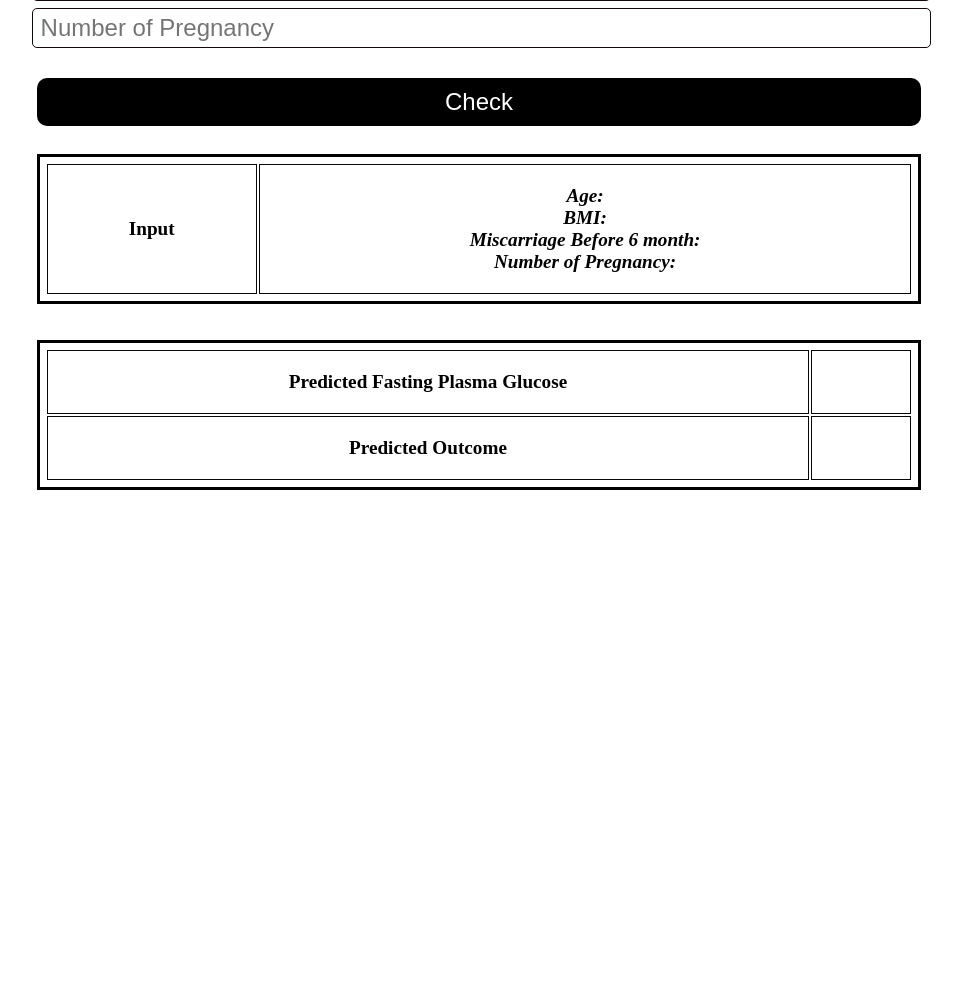
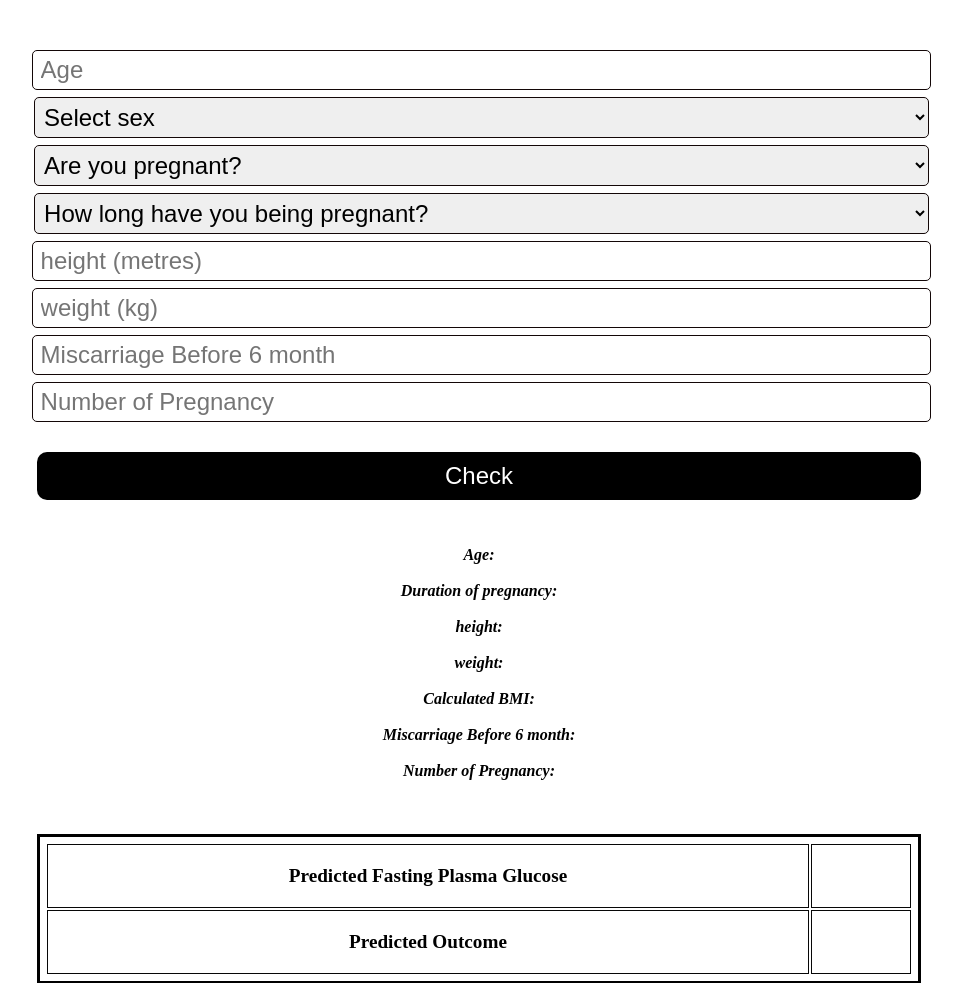
Before and after one commit to Sam-Emma/GDM, a Flask app: page / in a window 1280 px wide. Shown: the part 322-1305 px from the top of the page, without its empty margins (161-1123 px from the left). Before the commit the page ends 812 px from the top, so only its background shows below. Run offline with Flask 2, Linux system fonts and the light colour scheme.

Commit message:
Add files via upload

```diff
--- a/app.py
+++ b/app.py
@@ -9,20 +9,35 @@
     FPG = ""
     age = ""
     bmi = ""
+    w_pregnancy = ""
+    sex =""
+    q_pregnancy =""
+    height = ""
+    weight = ""
     miscarriage = ""
     n_pregnancy = ""
     mess = ""
     if request.method == "POST":
         age = request.form["age"]
-        bmi = request.form["bmi"]
+        sex = request.form["sex"]
+        q_pregnancy = request.form["pregnant_q"]
+        height = request.form["height"]
+        weight = request.form["weight"]
         miscarriage = request.form["miscarriage"]
         n_pregnancy = request.form["n_pregnancy"]
-        predict_real, FPG, mess = model.predict(age,bmi,miscarriage,n_pregnancy)
+        w_pregnancy = request.form["w_pregnancy"]
+        predict_real, FPG, bmi, mess = model.predict(age,sex,q_pregnancy,
+                                    height, weight,
+                                    miscarriage,
+                                    n_pregnancy,w_pregnancy)
     return render_template("index.html",outcome = predict_real,
                             fpg = FPG,
                             age_input =age,bmi_input = bmi,
                             miscarriage_input = miscarriage,
                             n_preg_input = n_pregnancy,
+                            w_preg_input = w_pregnancy,
+                            height_input = height,
+                            weight_input = weight,
                             message = mess
                     )
 
--- a/static/styles/style.css
+++ b/static/styles/style.css
@@ -9,16 +9,34 @@
 }
 .head{
 
-    background-color: #FDFFF5;
+
     font-family:Impact, Haettenschweiler, 'Arial Narrow Bold', sans-serif;
     font-size: 30pt;
-    padding: 30px;
+    padding: 0px;
     color:green;
     font-style: inherit;
     text-align: center;
 
 
 
+}
+div.cabecalho {
+  padding: 20px;
+  font-size: 250%;
+  text-align: center;
+  background-image: url("/static/imag/.jpg");
+  background-position: center;
+  background-size: cover;
+  width: 100%;
+  align-items: center;
+}
+
+div.cabecalho span {
+  margin-left: 20px;
+}
+
+img {
+  object-fit: cover;
 }
 .button{
     text-align: center;
--- a/templates/index.html
+++ b/templates/index.html
@@ -11,6 +11,9 @@
 <body>
 
     <header class="head">
+    <div class="cabecalho">
+  <img src="/static/img/woman.jpeg" width="150" height="170">
+</div>
         <label for="">GDM Checker</label>
     </header>
 
@@ -19,7 +22,23 @@
 <br>
     <form action="/" method="POST" >
     <input type="number" name="age" id="" placeholder="Age"><br>
-    <input type="number" name="bmi" id="" placeholder="BMI" step="any" ><br>
+    <select id="" name="sex">
+        <option value="null">Select sex</option>
+       <option value="male">Male</option>
+       <option value="female" direction ="lrt">Female</option>
+     </select><br>
+    <select id="" name="pregnant_q" >
+        <option value="null">Are you pregnant?</option>
+       <option value="yes">Yes</option>
+       <option value="no" direction ="lrt">No</option>
+     </select><br>
+    <select id="" name="w_pregnancy" >
+        <option value="null">How long have you being pregnant?</option>
+       <option value="23">23 weeks</option>
+       <option value="24" direction ="lrt">24 weeks</option>
+     </select><br>
+    <input type="number" name="height" id="" placeholder="height (metres)" step = "any"><br>
+    <input type="number" name="weight" id="" placeholder="weight (kg)" step = "any"><br>
     <input type="number" name="miscarriage" id="" placeholder="Miscarriage Before 6 month"><br>
     <input type="number" name="n_pregnancy" id="" placeholder="Number of Pregnancy" min="-10" max="12">
     <br>
@@ -29,21 +48,16 @@
 
 </form>
 <br>
-<table>
+<br>
+    <i><b> Age:</b> {{age_input}} </i><br><br>
+    <i><b> Duration of pregnancy:</b> {{w_preg_input}} </i><br><br>
+    <i><b> height:</b> {{height_input}} </i><br><br>
+    <i><b> weight:</b> {{weight_input}} </i><br><br>
+    <i><b>Calculated BMI:</b> {{bmi_input}} </i><br><br>
+    <i><b>Miscarriage Before 6 month:</b> {{miscarriage_input}} </i><br><br>
+    <i><b>Number of Pregnancy:</b> {{n_preg_input}} </i><br><br>
 
-    <tbody>
-        <tr>
-            <td> <b>Input</b> </td>
-            <td><i><b> Age:</b> {{age_input}} </i><br>
-            <i><b>BMI:</b> {{bmi_input}} </i><br>
-            <i><b>Miscarriage Before 6 month:</b> {{miscarriage_input}} </i><br>
-            <i><b>Number of Pregnancy:</b> {{n_preg_input}} </i><br>
 
-            </td>
-
-        </tr>
-            </tbody>
-        </table>
         <br>
         <br>
 <table>
```
Also changed, not shown: model.py (+48 -26 lines), static/img/woman.jpeg (added).
